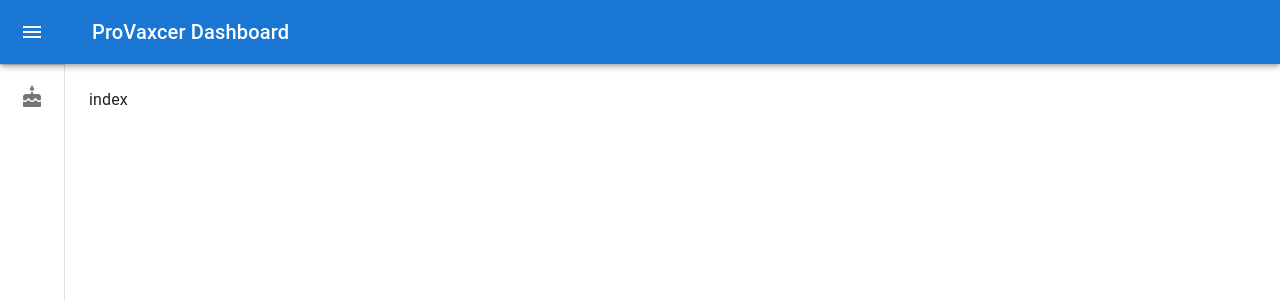
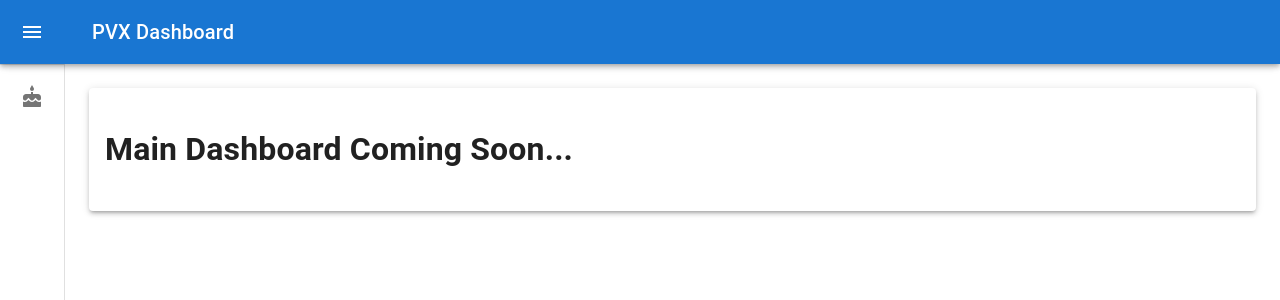
Before and after one commit to Shubhamrawat5/PVX-Dashboard, a Next.js app: page /admin in a window 1280 px wide. Shown: the top 300 px of the page. Built offline with nearby package versions, Linux system fonts and the light colour scheme.

Commit message:
change title

```diff
--- a/components/dashboard/DashBoard.tsx
+++ b/components/dashboard/DashBoard.tsx
@@ -132,7 +132,7 @@
             <MenuIcon />
           </IconButton>
           <Typography variant="h6" noWrap component="div">
-            ProVaxcer Dashboard
+            PVX Dashboard
           </Typography>
         </Toolbar>
       </AppBar>
--- a/pages/admin/index.tsx
+++ b/pages/admin/index.tsx
@@ -1,7 +1,14 @@
+import { Box, Paper } from '@mui/material';
 import React from 'react';
 
 const index = () => {
-  return <div>index</div>;
+  return (
+    <Paper elevation={3}>
+      <Box sx={{ p: 2 }}>
+        <h1>Main Dashboard Coming Soon...</h1>
+      </Box>
+    </Paper>
+  );
 };
 
 export default index;
```
